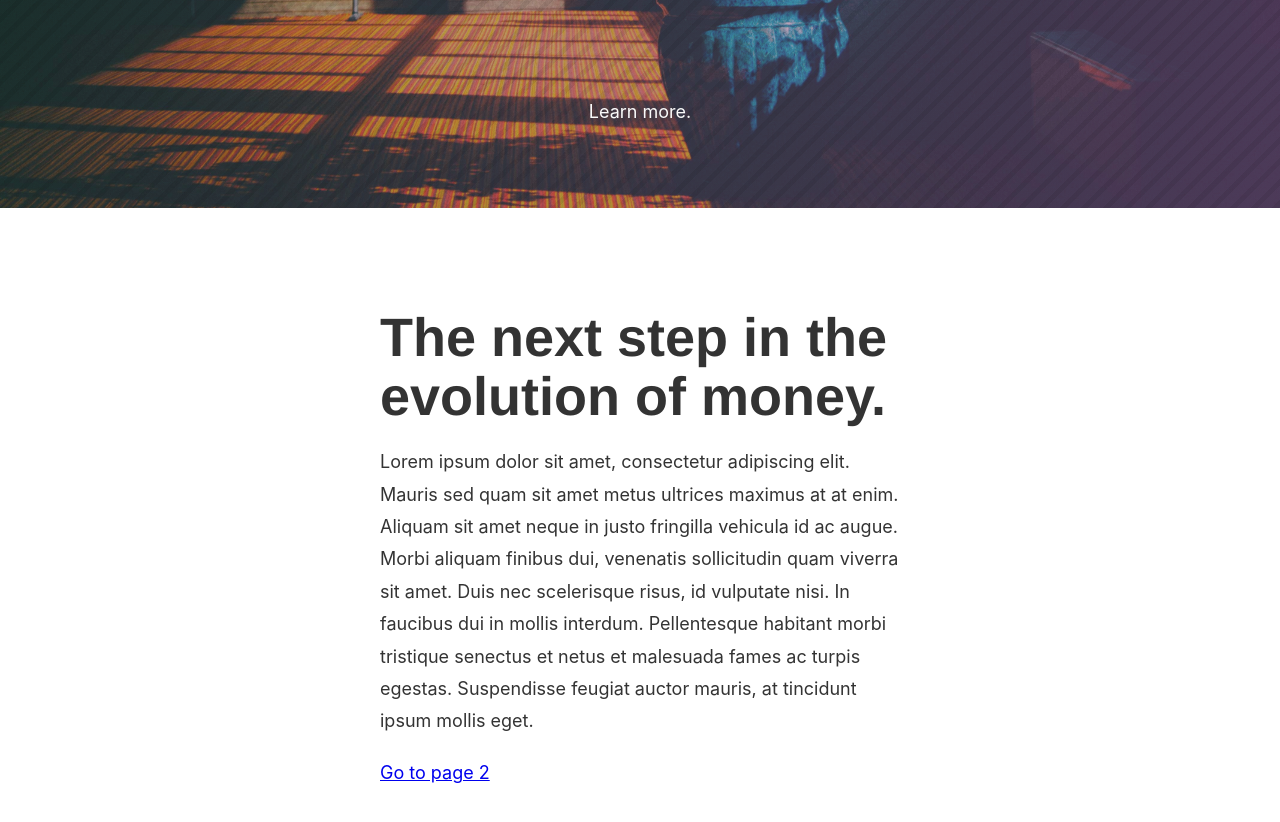
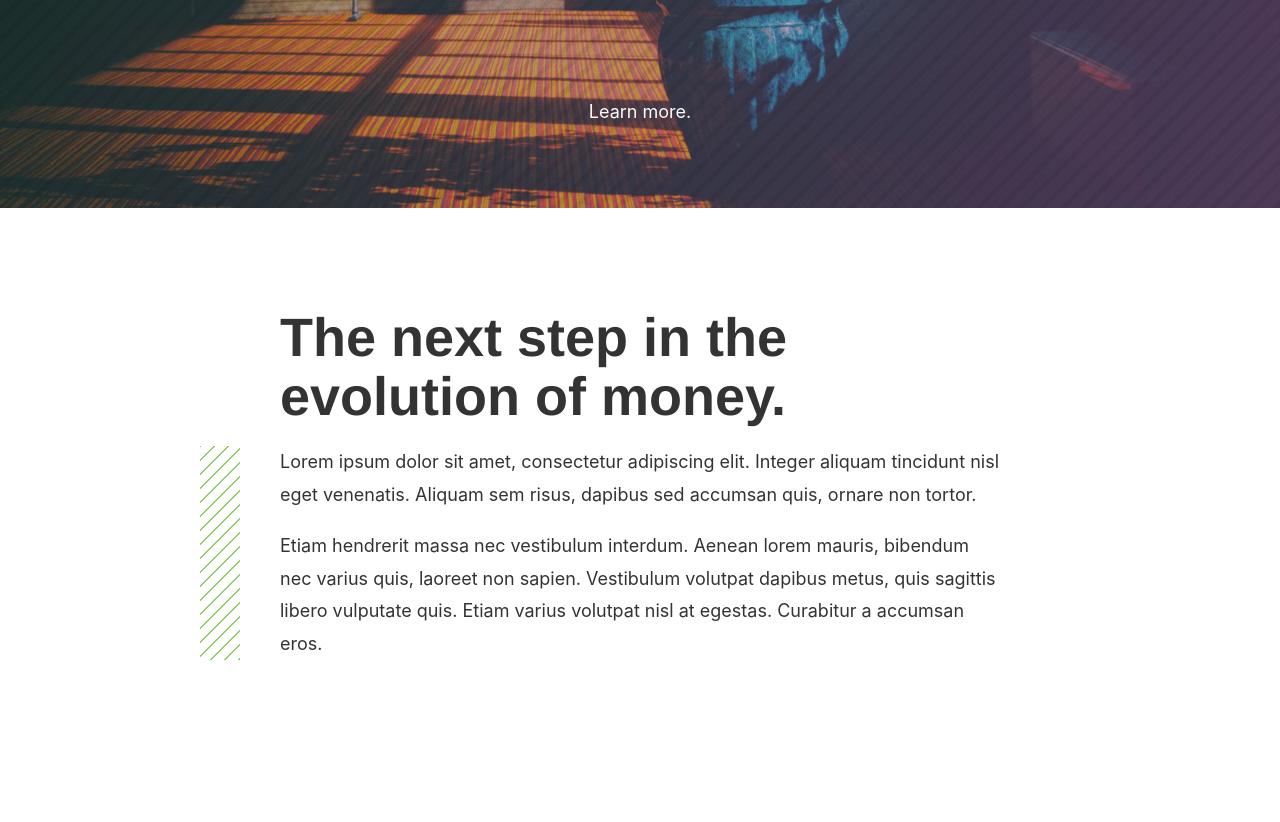
Before and after one commit to sambrosia/lunar-leaves, a Gatsby site: page / in a window 1280 px wide. Shown: the part 592-1414 px from the top of the page. After the commit the page ends 1352 px from the top, so only its background shows below. Built offline with nearby package versions, Linux system fonts and the light colour scheme; Gatsby itself is replaced by a stand-in of ours; some icons are missing.

Commit message:
Add fingerprint component
Dynamically creates a nice stripey fingerprint for the given content in
pure css.

```diff
--- a/src/components/Content.module.scss
+++ b/src/components/Content.module.scss
@@ -1,8 +1,6 @@
-@import '../styles/variables';
-
 .content {
+  width: 100%;
+  max-width: 800px;
+  margin: auto;
   padding: 100px 40px;
-  max-width: 600px;
-  width: 100%;
-  margin: auto;
 }
--- /dev/null
+++ b/src/components/Fingerprinted.js
@@ -0,0 +1,10 @@
+import React from 'react'
+import styles from './Fingerprinted.module.scss'
+
+const Fingerprinted = ({ children }) => (
+  <div className={styles.fingerprinted}>
+    <div>{children}</div>
+  </div>
+)
+
+export default Fingerprinted
--- /dev/null
+++ b/src/components/Fingerprinted.module.scss
@@ -0,0 +1,31 @@
+@import '../styles/variables';
+
+.fingerprinted {
+  position: relative;
+  display: flex;
+  align-items: stretch;
+
+  :last-child {
+    margin-bottom: 0;
+  }
+
+  &::before {
+    position: absolute;
+    left: -80px;
+    min-width: 40px;
+    height: 100%;
+
+    display: block;
+    color: transparent;
+    content: ':)';
+
+    background-size: 14px 14px;
+    background-image: repeating-linear-gradient(
+      -45deg,
+      transparent,
+      transparent 9px,
+      $color-primary 9px,
+      $color-primary 10px
+    );
+  }
+}
--- a/src/pages/index.js
+++ b/src/pages/index.js
@@ -1,9 +1,9 @@
 import React from 'react'
 
-import Link from 'gatsby-link'
 import { FaAngleDown } from 'react-icons/lib/fa'
 import { Hero, HeroFooter } from '../components/Hero'
 import Content from '../components/Content'
+import Fingerprinted from '../components/Fingerprinted'
 import Button from '../components/Button'
 
 import splash from './splash.jpg'
@@ -29,17 +29,19 @@ const IndexPage = () => (
     <section>
       <Content>
         <h1>The next step in the evolution of money.</h1>
-        <p>
-          Lorem ipsum dolor sit amet, consectetur adipiscing elit. Mauris sed
-          quam sit amet metus ultrices maximus at at enim. Aliquam sit amet
-          neque in justo fringilla vehicula id ac augue. Morbi aliquam finibus
-          dui, venenatis sollicitudin quam viverra sit amet. Duis nec
-          scelerisque risus, id vulputate nisi. In faucibus dui in mollis
-          interdum. Pellentesque habitant morbi tristique senectus et netus et
-          malesuada fames ac turpis egestas. Suspendisse feugiat auctor mauris,
-          at tincidunt ipsum mollis eget.
-        </p>
-        <Link to="/page-2/">Go to page 2</Link>
+        <Fingerprinted>
+          <p>
+            Lorem ipsum dolor sit amet, consectetur adipiscing elit. Integer
+            aliquam tincidunt nisl eget venenatis. Aliquam sem risus, dapibus
+            sed accumsan quis, ornare non tortor.
+          </p>
+          <p>
+            Etiam hendrerit massa nec vestibulum interdum. Aenean lorem mauris,
+            bibendum nec varius quis, laoreet non sapien. Vestibulum volutpat
+            dapibus metus, quis sagittis libero vulputate quis. Etiam varius
+            volutpat nisl at egestas. Curabitur a accumsan eros.
+          </p>
+        </Fingerprinted>
       </Content>
     </section>
   </div>
```
